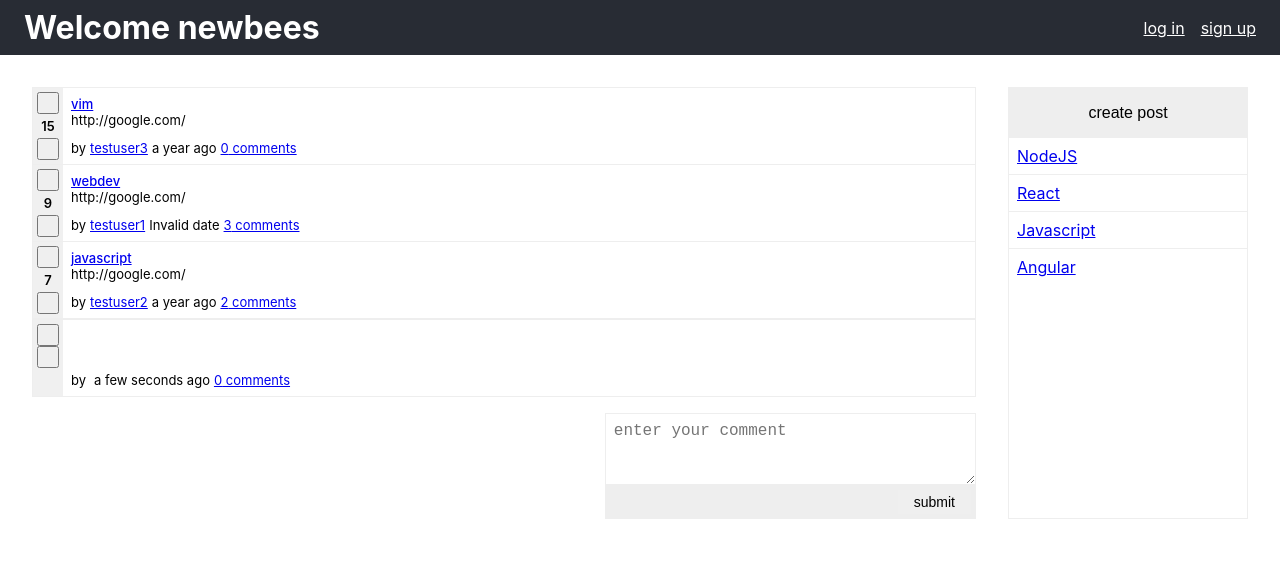
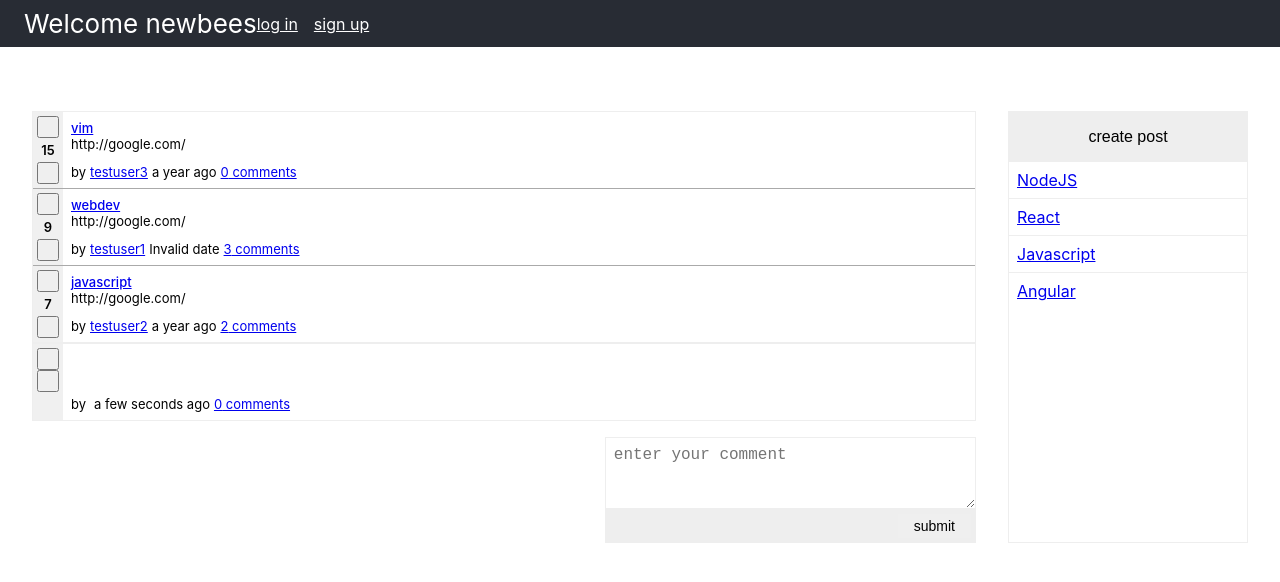
Before and after one commit to kedar2017/reddit-for-newbee-devs, a React (Create React App) app: page / in a window 1280 px wide. Shown: the top 582 px of the page. Built offline with nearby package versions, Linux system fonts and the light colour scheme.

Commit message:
Modified header component with new styles

```diff
--- a/src/components/Header.js
+++ b/src/components/Header.js
@@ -1,23 +1,49 @@
 import React from 'react';
 import './Header.css';
 import styled from 'styled-components/macro';
+import { Link } from 'react-router-dom';
 
+const Wrapper = styled.header`
+  display: flex;
+  align-items: center;
+  justify-content: space-between;
+  padding: 8px 24px;
+  margin-bottom: 32px;
+  background-color: #282c34;
+`;
+const LogoWrapper = styled.div`
+  display: flex;
+  align-items: center;
+`;
+
+const LogoLink = styled(Link)`
+  text-decoration: none;
+  font-size: 26px;
+  color: #ffffff;
+`;
+
+const Subreddit = styled.h2`
+  margin: 0 0 0 24px;
+  color: #ffffff;
+`;
+
+const NavLink = styled(Link)`
+  color: #ffffff;
+  :not(:first-child) {
+    margin-left: 16px;
+  }
+`;
 
 const Header = props => (
-      <header className='header'>
-        <div className='header__main'>
-          <h1 className='header__logo'>Welcome newbees</h1>
-          {
-            props.subreddit ?
-            <h2 className="header__subreddit">r/{props.subreddit}</h2> : null
-          }
-
-        </div>
-        <div className="header__links">
-          <a href="/" className="header__link">log in</a>
-          <a href="/" className="header__link">sign up</a>
-        </div>
-      </header>
-    );
+  <Wrapper>
+    <LogoWrapper>
+        <LogoLink to='/'>Welcome newbees</LogoLink>
+        {props.subreddit && <Subreddit>r/{props.subreddit}</Subreddit>}
+      <div>
+        <NavLink to='/login'>log in</NavLink>
+        <NavLink to='/signup'>sign up</NavLink>
+      </div>
+    </LogoWrapper>
+  </Wrapper>);
 
 export default Header;
```
